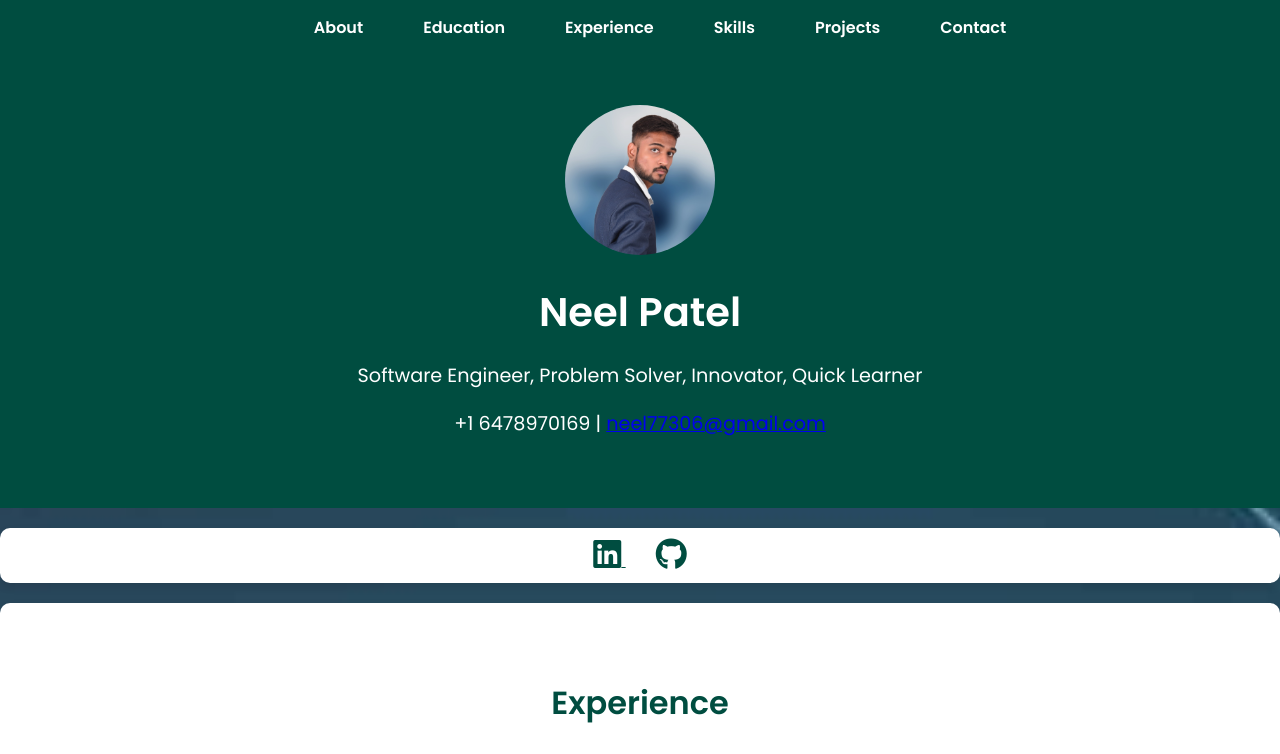
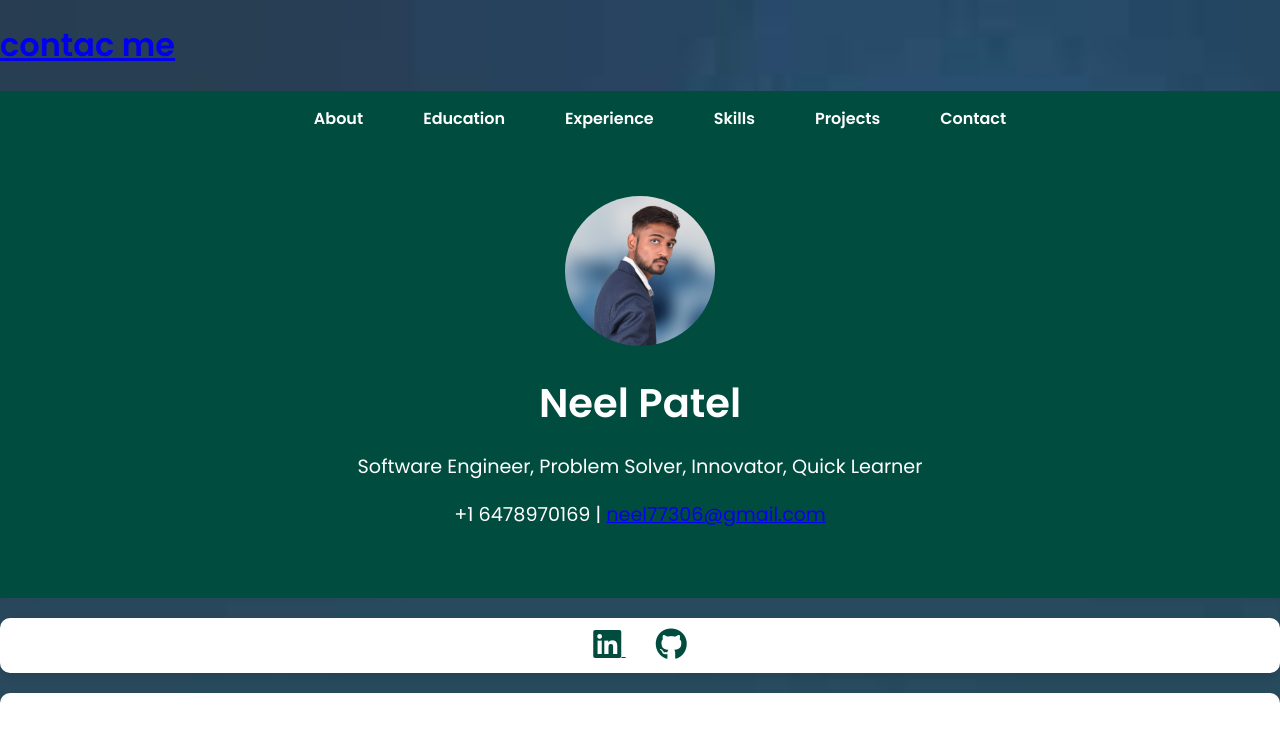
Before and after one commit to Neelpatel77/NeelPatel-Portfolio, a website: page index.html in a window 1280 px wide. Shown: the top 754 px of the page. Drawn offline with Linux system fonts and the light colour scheme.

Commit message:
Update index.html

```diff
--- a/index.html
+++ b/index.html
@@ -1,6 +1,6 @@
 <!DOCTYPE html>
 <html lang="en">
-
+<h1><a href="contact.html">contac me</a></h1>
 <head>
     <meta charset="UTF-8">
     <meta name="viewport" content="width=device-width, initial-scale=1.0">
```
